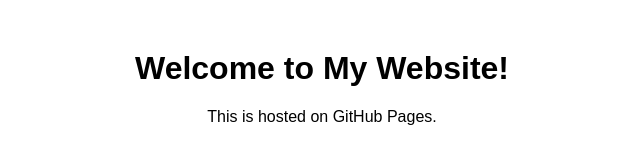
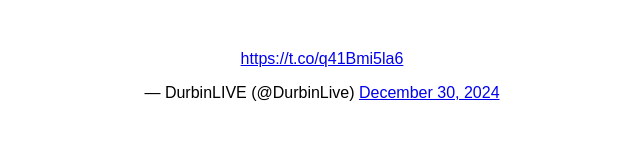
Before and after one commit to mdumarfaruksuk/durbinbpl, a plain HTML site: page index.html in a window 1280 px wide. Shown: the whole page, without its empty margins (318-958 px from the left). Drawn offline with Linux system fonts and the light colour scheme.

Commit message:
Update index.html

```diff
--- a/index.html
+++ b/index.html
@@ -9,7 +9,6 @@
     </style>
 </head>
 <body>
-    <h1>Welcome to My Website!</h1>
-    <p>This is hosted on GitHub Pages.</p>
+    <blockquote class="twitter-tweet" data-media-max-width="560"><p lang="zxx" dir="ltr"><a href="https://t.co/q41Bmi5la6">https://t.co/q41Bmi5la6</a></p>&mdash; DurbinLIVE (@DurbinLive) <a href="https://twitter.com/DurbinLive/status/1873725908810653972?ref_src=twsrc%5Etfw">December 30, 2024</a></blockquote> <script async src="https://platform.twitter.com/widgets.js" charset="utf-8"></script>
 </body>
 </html>
```
